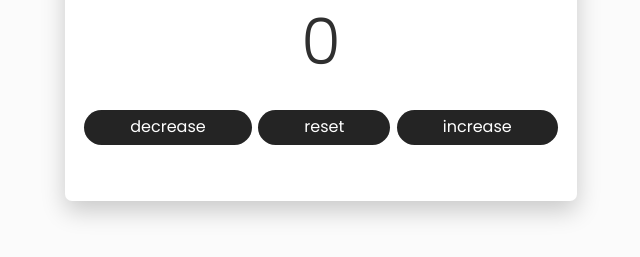
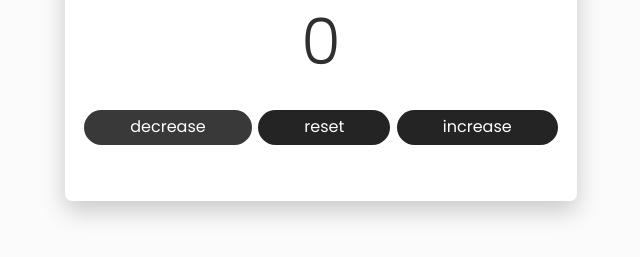
Before and after one commit to ValperGT/counter, a plain HTML site: page index.html in a window 1280 px wide. In both pictures the pointer is over the button "decrease". Shown: the part 369-626 px from the top of the page, without its empty margins (319-959 px from the left). Drawn offline with Linux system fonts and the light colour scheme.

Commit message:
Add files via upload

```diff
--- a/css/styles.css
+++ b/css/styles.css
@@ -55,6 +55,11 @@ body{
     transition: opacity 150ms ease-in;
 }
 
+.counter__button:hover,
+.counter__button:active{
+    opacity: 0.9;
+}
+
 .button1{
     grid-area: button1;
 }
```
